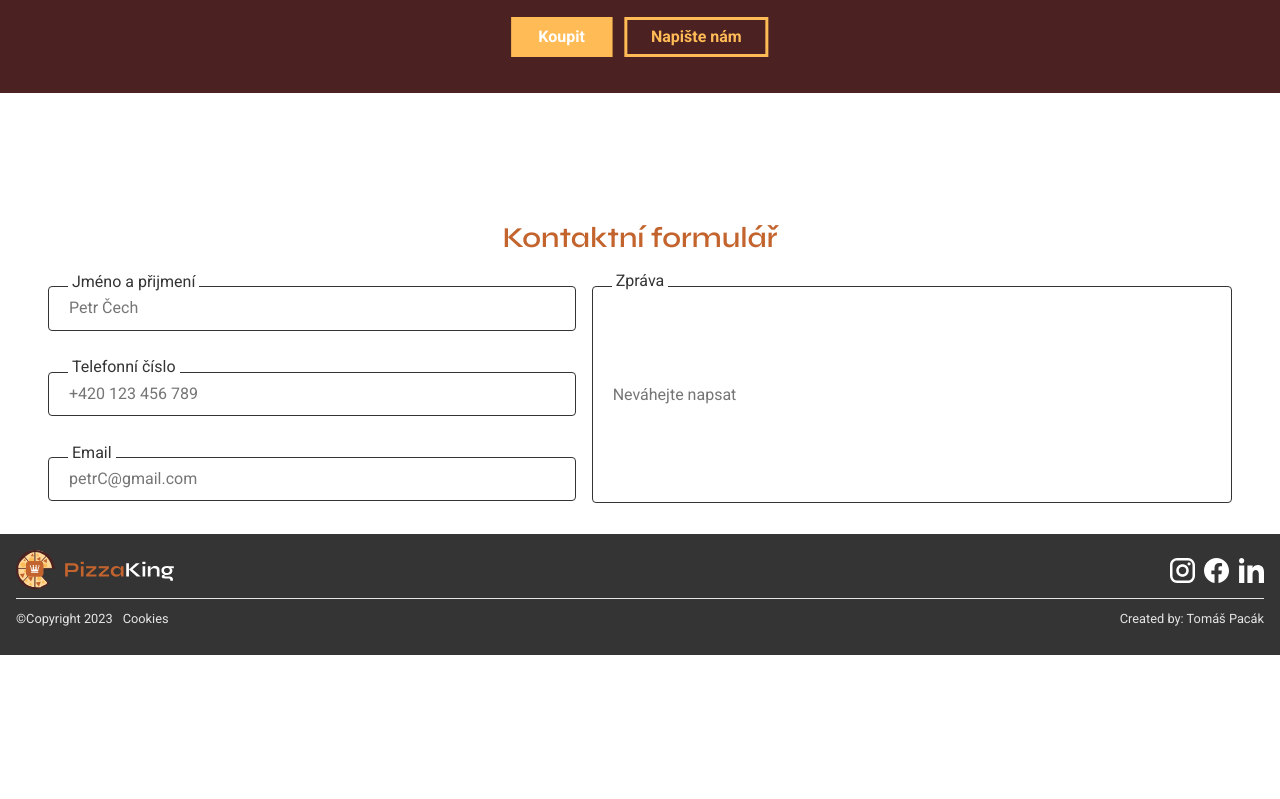
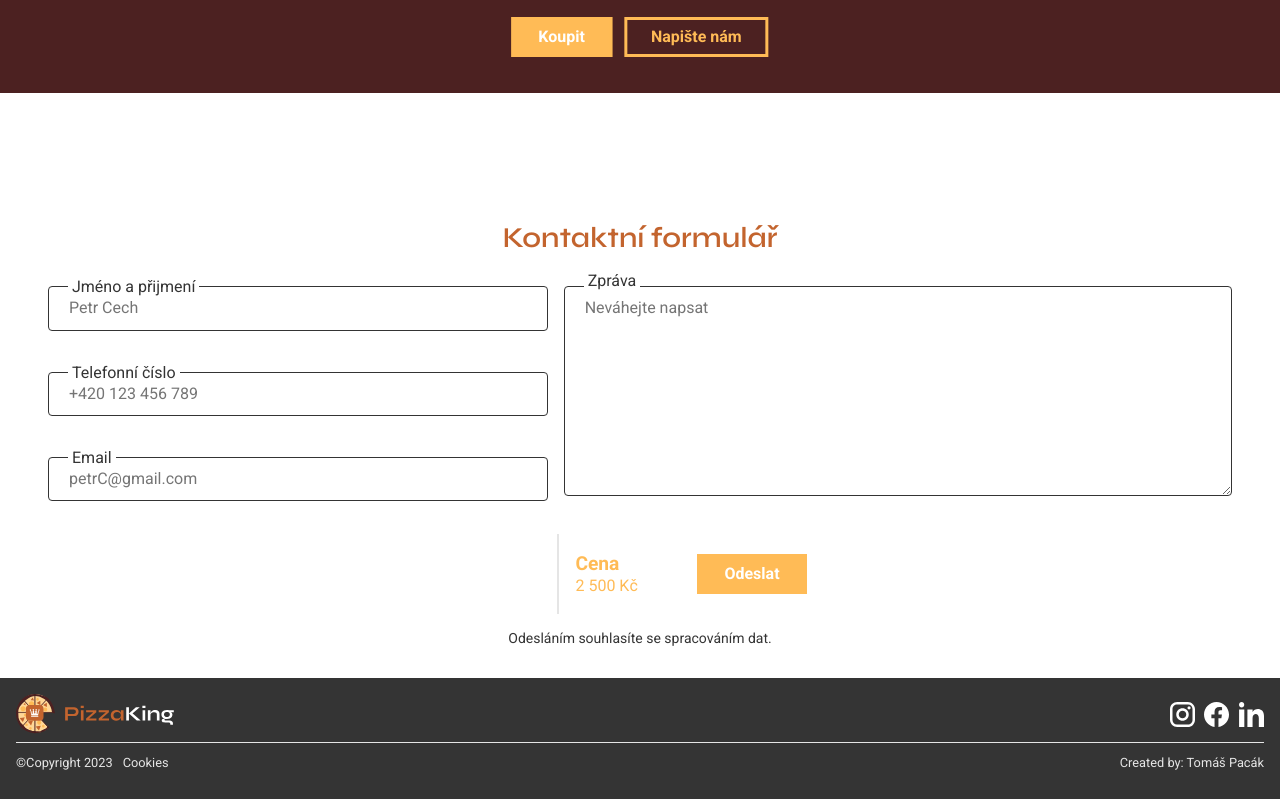
Before and after one commit to pslib-cz/MP2023-24_Pacak-Tomas_Materialy-pro-vyuku-responzivniho-webdesignu, a plain HTML site: page index.html in a window 1280 px wide. Shown: the part 3828-4627 px from the top of the page. Before the commit the page ends 4483 px from the top, so only its background shows below. Drawn offline with Linux system fonts and the light colour scheme.

Commit message:
mdZadaniPokus

```diff
--- a/css/style.css
+++ b/css/style.css
@@ -6,6 +6,7 @@
     --wh: rgb(255, 255, 255);
     --textAlt:#e5e5e5;
 }
+html {scroll-behavior: smooth;}
 .uvod {
     background-image: url(../img/bg_s.webp);
     background-repeat: no-repeat;
@@ -139,7 +140,7 @@ img {width: 100%; display: block;}
     min-width: 20rem;
 }
 
-  input[type=text], select {
+.kontakt__text {
     width: 100%;
     padding: 12px 20px;
     margin: 8px 0;
@@ -148,21 +149,9 @@ img {width: 100%; display: block;}
     border-radius: 4px;
     box-sizing: border-box;
 }
-
-  input[type=submit] {
-    width: 100%;
-    background-color: #00c507;
-    color: white;
-    padding: 14px 20px;
-    margin: 8px 0;
-    border: none;
-    border-radius: 4px;
-    cursor: pointer;
-  }
-
 .input__nadpis {
     position: absolute;
-    top: -15%;
+    top: -0.25rem;
     pointer-events: none;
     left: 20px;
     padding: 0.25em;
@@ -171,16 +160,25 @@ img {width: 100%; display: block;}
     -webkit-transition: 0.2s ease all;
     background-color: white;
 }
-
-  input[type=text]:focus ~ label, input[type=text]:valid ~ label {
+.kontakt__text:focus ~ label {
     top: -20px;
     font-size: 14px;
     color: var(--btn);
 }
-  input[type=text]:focus {
-    border: #00c507;
+.kontakt__info {
+    display: flex;
+    justify-content: center;
+    align-items: center;
+    position: relative;
+    margin-bottom: 4rem;
 }
-
+.kontakt__info::after {
+    content: 'Odesláním souhlasíte se spracováním dat.';
+    position: absolute;
+    bottom: -2rem;
+    font-size: 14px;
+}
+.iconCard--kontakt {color: var(--btn);}
 
 /*footer*/
 footer {padding: 1rem; background-color: var(--text); color: var(--textAlt);}
@@ -208,7 +206,7 @@ footer {padding: 1rem; background-color: var(--text); color: var(--textAlt);}
 }
 
 
-/*hamburger*/
+/*hamburger menu*/
 .navbar {
     position: relative;
     justify-content: space-between;
--- a/index.html
+++ b/index.html
@@ -174,29 +174,42 @@
     </section>
     <section>
         <h2>Kontaktní formulář</h2>
-        <form action="/submit_form">
+        <div>
+            <form>
                 <div class="kontakt__wrapper">
                     <div class="kontakt__input">
-                <input type="text" id="name" name="name" placeholder="Petr Čech" required>
+                    <input class="kontakt__text" type="text" id="name" name="name" placeholder="Petr Čech" required>
                     <label class="input__nadpis" for="name">Jméno a přijmení</label>
                     </div>
 
                     <div class="kontakt__input">
-                <input type="text" id="phone" name="phone" placeholder="+420 123 456 789" required>
+                    <input class="kontakt__text" type="text" id="phone" name="phone" placeholder="+420 123 456 789" required>
                     <label class="input__nadpis" for="phone">Telefonní číslo</label>
                     </div>
 
                     <div class="kontakt__input">
-                <input type="text" id="email" name="email" placeholder="petrC@gmail.com" required>
+                    <input class="kontakt__text" type="text" id="email" name="email" placeholder="petrC@gmail.com" required>
                     <label class="input__nadpis" for="email">Email</label>
                     </div>
                 </div>
               <div class="kontakt__input">
-            <input class="kontakt__input--zprava" type="text" id="zprava" name="zprava" placeholder="Neváhejte napsat" required>
+                <textarea class="kontakt__text" class="kontakt__input--zprava" name="text" id="zprava" cols="30" rows="10" placeholder="Neváhejte napsat"></textarea>
                 <label class="input__nadpis input__nadpis--zprava" for="expirydate">Zpráva</label>
               </div>
+            </form>
+            <div class="kontakt__info">
+                <div class="iconCard iconCard--kontakt">
+                    <img class="iconCard__icon" src="./img/icon_price.svg" alt="ikona pro cenu">
+                    <div class="iconCard__line"></div>
+                    <div class="iconCard__text">
+                        <p class="iconCard__title">Cena</p>
+                        <p class="iconCard__desc">2 500 Kč</p>
+                    </div>
+                </div>
+                <a class="button" href="#">Odeslat</a>
+            </div>
+        </div>
 
-        </form>
     </section>
     <footer>
         <div class="footerWrapper">
```
Also changed, not shown: 2 other files. Lines whose indentation alone changed are shown as unchanged.
